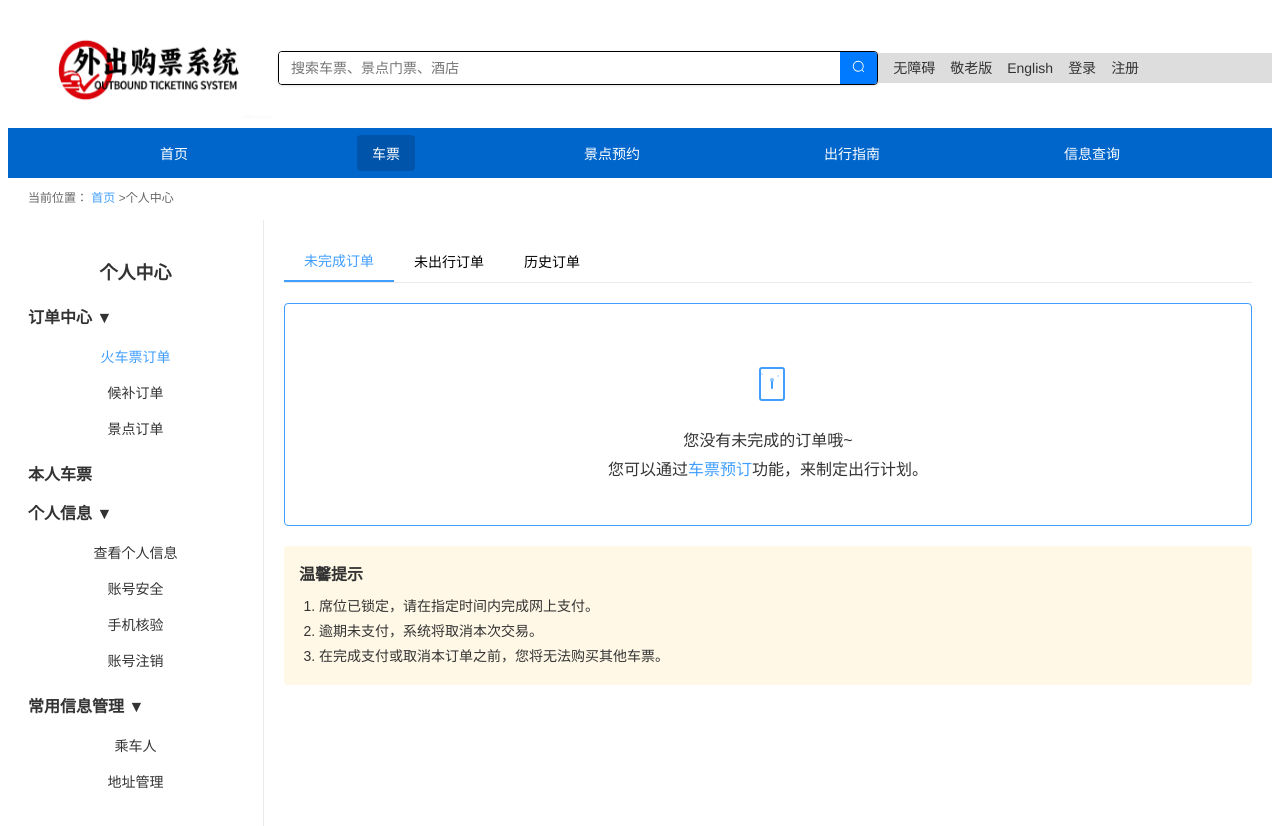
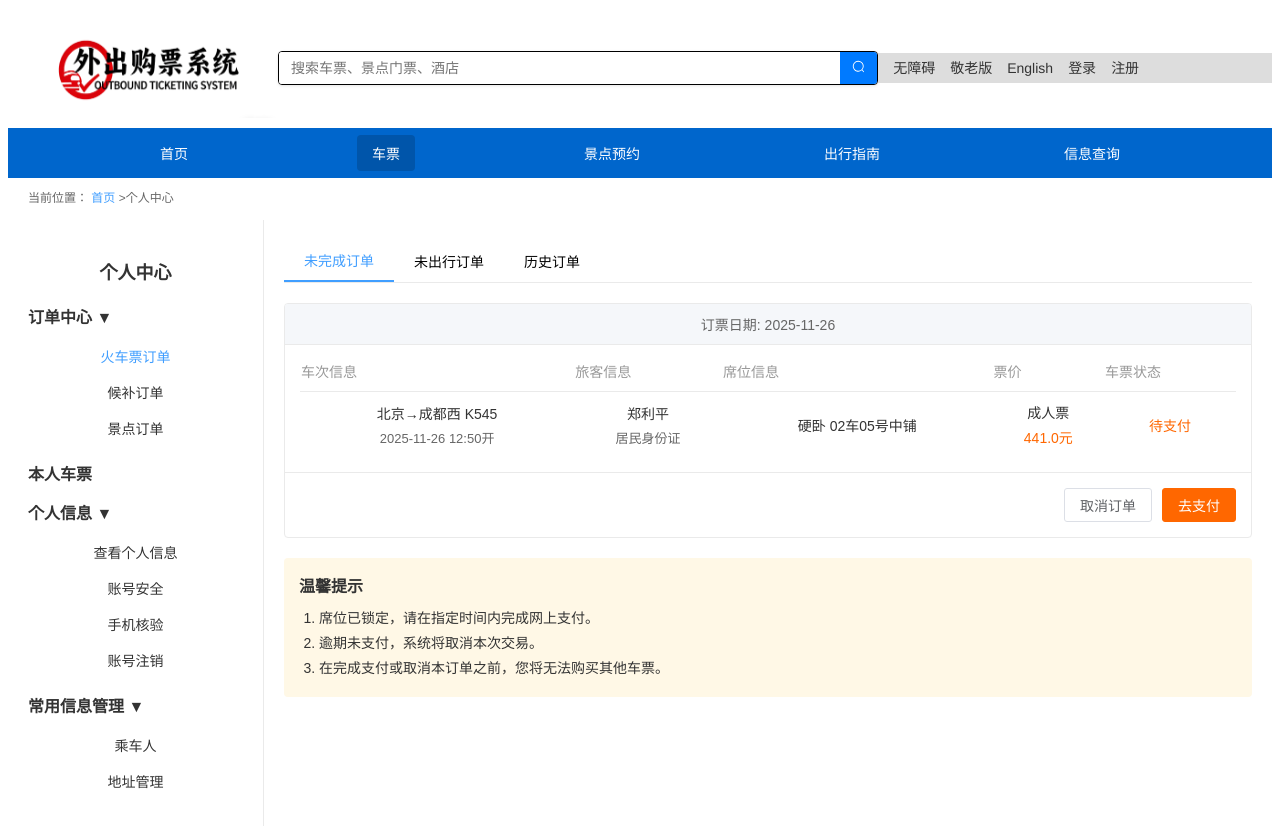
Before and after one commit to zheng0456/ticketing_system, a Vue app: page /order in a window 1280 px wide. Shown: the top 826 px of the page. Built offline with nearby package versions, Linux system fonts and the light colour scheme.

Commit message:
feat(order): 添加订单列表展示与操作功能
- 新增订单列表组件，展示订单详情信息
- 实现订单取消与去支付功能按钮
- 添加默认订单数据用于界面展示
- 设计订单列表相关样式，包括表格与操作按钮
- 增加空订单状态提示与

```diff
--- a/src/components/order/TicketOrder.vue
+++ b/src/components/order/TicketOrder.vue
@@ -12,8 +12,53 @@
         {{ tab.name }}
       </button>
     </div>
+
+    <!-- 订单列表 -->
+    <div v-if="activeTab === 0 && orders.length > 0" class="order-list">
+      <div v-for="(order, index) in orders" :key="index" class="order-item">
+        <div class="order-header">
+          <span class="order-date">订票日期: {{ order.orderDate }}</span>
+        </div>
+        <div class="order-content">
+          <table class="order-table">
+            <thead>
+              <tr>
+                <th>车次信息</th>
+                <th>旅客信息</th>
+                <th>席位信息</th>
+                <th>票价</th>
+                <th>车票状态</th>
+              </tr>
+            </thead>
+            <tbody>
+              <tr>
+                <td class="train-info">
+                  <div class="train-name">{{ order.trainInfo.trainName }}</div>
+                  <div class="train-time">{{ order.trainInfo.date }} {{ order.trainInfo.departureTime }}开</div>
+                </td>
+                <td class="passenger-info">
+                  <div class="passenger-name">{{ order.passenger.name }}</div>
+                  <div class="passenger-id">居民身份证</div>
+                </td>
+                <td class="seat-info">{{ order.seatInfo }}</td>
+                <td class="price-info">
+                  <div>成人票</div>
+                  <div class="price">{{ order.price }}</div>
+                </td>
+                <td class="status-info">{{ order.status }}</td>
+              </tr>
+            </tbody>
+          </table>
+        </div>
+        <div class="order-actions">
+          <button class="cancel-btn" @click="cancelOrder(index)">取消订单</button>
+          <button class="pay-btn" @click="goToPay(index)">去支付</button>
+        </div>
+      </div>
+    </div>
+
     <!-- 空订单提示 -->
-    <div class="empty-order">
+    <div v-else class="empty-order">
       <div class="empty-icon">
         <svg width="64" height="64" viewBox="0 0 64 64" fill="none" xmlns="http://www.w3.org/2000/svg">
           <rect x="24" y="24" width="24" height="32" rx="2" stroke="#409EFF" stroke-width="2" fill="white"/>
@@ -29,6 +74,7 @@
         <p>您可以通过<a href="#" class="link">车票预订</a>功能，来制定出行计划。</p>
       </div>
     </div>
+
     <!-- 温馨提示 -->
     <div class="tips">
       <h4>温馨提示</h4>
@@ -80,9 +126,39 @@ const tabs = ref([
   }
 ])
 
+// 默认订单数据
+const orders = ref([
+  {
+    orderDate: '2025-11-26',
+    trainInfo: {
+      trainName: '北京→成都西 K545',
+      date: '2025-11-26',
+      departureTime: '12:50'
+    },
+    passenger: {
+      name: '郑利平'
+    },
+    seatInfo: '硬卧 02车05号中铺',
+    price: '441.0元',
+    status: '待支付'
+  }
+])
+
 // 切换选项卡
 const switchTab = (index) => {
   activeTab.value = index
+}
+
+// 取消订单
+const cancelOrder = (index) => {
+  // 这里可以添加取消订单的逻辑
+  console.log('取消订单:', index)
+}
+
+// 去支付
+const goToPay = (index) => {
+  // 这里可以添加去支付的逻辑
+  console.log('去支付:', index)
 }
 
 // 组件挂载时检查URL参数
@@ -139,6 +215,122 @@ export default {
   font-weight: 500;
 }
 
+/* 订单列表样式 */
+.order-list {
+  margin-bottom: 20px;
+}
+
+.order-item {
+  border: 1px solid #eaeaea;
+  border-radius: 4px;
+  margin-bottom: 15px;
+  overflow: hidden;
+}
+
+.order-header {
+  background-color: #f5f7fa;
+  padding: 10px 15px;
+  font-size: 14px;
+  border-bottom: 1px solid #eaeaea;
+}
+
+.order-date {
+  color: #666;
+}
+
+.order-content {
+  padding: 15px;
+}
+
+.order-table {
+  width: 100%;
+  border-collapse: collapse;
+}
+
+.order-table th {
+  text-align: left;
+  font-weight: normal;
+  color: #999;
+  font-size: 14px;
+  padding-bottom: 10px;
+}
+
+.order-table td {
+  padding: 10px 0;
+  border-top: 1px solid #eaeaea;
+  font-size: 14px;
+}
+
+.train-info .train-name {
+  font-weight: 500;
+  margin-bottom: 5px;
+}
+
+.train-info .train-time {
+  color: #666;
+  font-size: 13px;
+}
+
+.passenger-info .passenger-name {
+  margin-bottom: 5px;
+}
+
+.passenger-info .passenger-id {
+  color: #666;
+  font-size: 13px;
+}
+
+.price-info .price {
+  color: #ff6700;
+  font-weight: 500;
+  margin-top: 5px;
+}
+
+.status-info {
+  color: #ff6700;
+}
+
+.order-actions {
+  display: flex;
+  justify-content: flex-end;
+  padding: 15px;
+  border-top: 1px solid #eaeaea;
+  gap: 10px;
+}
+
+.cancel-btn {
+  padding: 6px 15px;
+  border: 1px solid #dcdfe6;
+  background-color: #fff;
+  color: #606266;
+  border-radius: 3px;
+  cursor: pointer;
+  font-size: 14px;
+  transition: all 0.3s;
+}
+
+.cancel-btn:hover {
+  color: #409EFF;
+  border-color: #c6e2ff;
+}
+
+.pay-btn {
+  padding: 6px 15px;
+  border: 1px solid #ff6700;
+  background-color: #ff6700;
+  color: #fff;
+  border-radius: 3px;
+  cursor: pointer;
+  font-size: 14px;
+  transition: all 0.3s;
+}
+
+.pay-btn:hover {
+  background-color: #ff7a23;
+  border-color: #ff7a23;
+}
+
+/* 空订单样式 */
 .empty-order {
   border: 1px solid #409EFF;
   border-radius: 4px;
@@ -160,6 +352,7 @@ export default {
   text-decoration: none;
 }
 
+/* 温馨提示样式 */
 .tips {
   background: #FFF8E6;
   border-radius: 4px;
```
